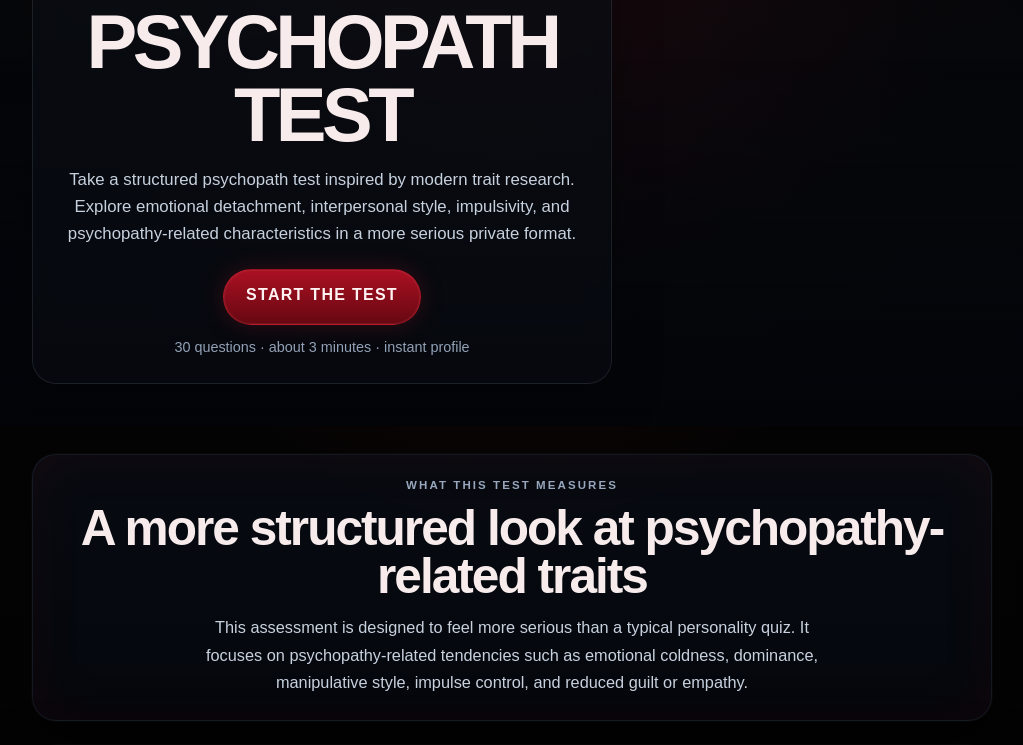
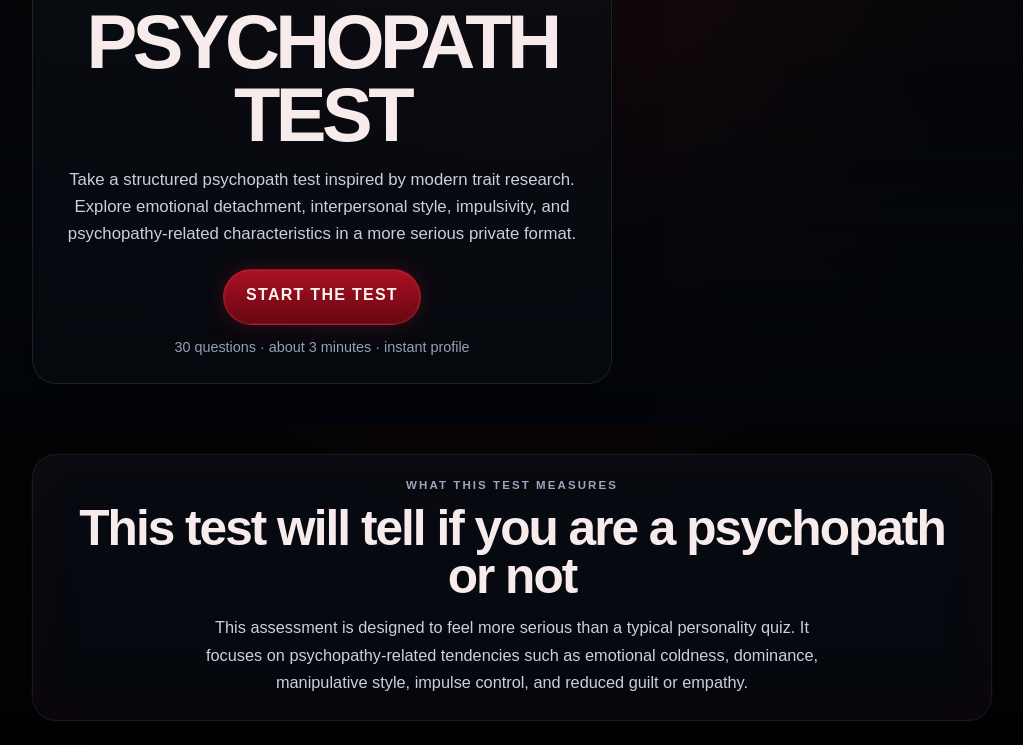
Before and after one commit to rickey88-rgb/nya-psykopat-meme-testet, a Next.js app: page / in a window 1280 px wide. Shown: the part 374-1119 px from the top of the page, without its empty margins (128-1151 px from the left). Built offline with nearby package versions, Linux system fonts and the light colour scheme.

Commit message:
Refine first 20 test questions for stronger retention

```diff
--- a/app/page.tsx
+++ b/app/page.tsx
@@ -166,7 +166,7 @@ export default function HomePage() {
           </div>
 
           <h2 className="section-title" style={{ marginBottom: 14 }}>
-            A more structured look at psychopathy-related traits
+            This test will tell if you are a psychopath or not
           </h2>
 
           <p
```
